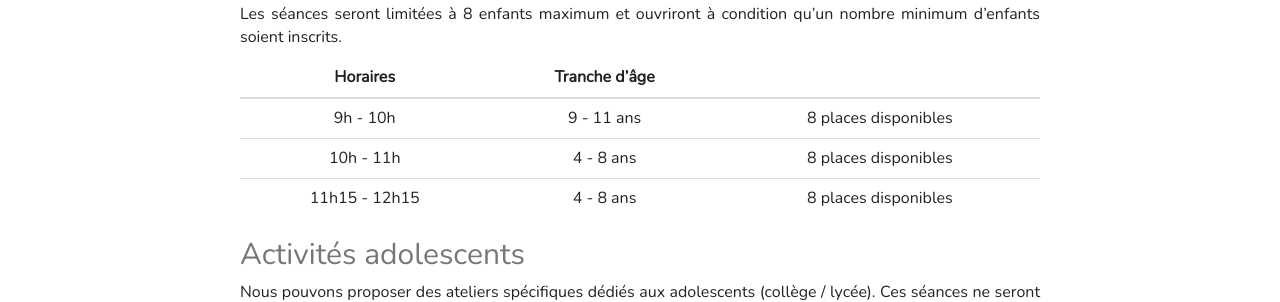
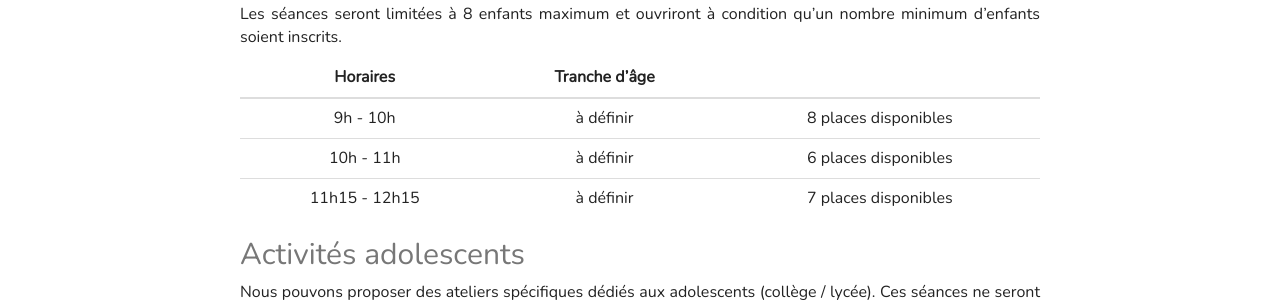
Before and after one commit to mlangues64/mlangues64.github.io, a Jekyll site: the page built from _posts/2023-08-26-inscription2023-2024.markdown, in a window 1280 px wide and 900 px high, scrolled down 961 px. Shown: the part 153-455 px from the top of the window. Built offline with Jekyll 4.4.1, drawn with Linux system fonts in a browser that asks for light colours; nearby versions of some CDN libraries.

Commit message:
update groups

```diff
--- a/_posts/2023-08-26-inscription2023-2024.markdown
+++ b/_posts/2023-08-26-inscription2023-2024.markdown
@@ -64,9 +64,9 @@ nombre minimum d'enfants soient inscrits.
 
 | Horaires | Tranche d'âge |      |
 |:--------:|:-------------:|:----:|
-| 9h - 10h  | 9 - 11 ans | 8 places disponibles |
-| 10h - 11h | 4 - 8 ans  | 8 places disponibles |
-| 11h15 - 12h15 | 4 - 8 ans | 8 places disponibles |
+| 9h - 10h  | à définir | 8 places disponibles |
+| 10h - 11h | à définir  | 6 places disponibles |
+| 11h15 - 12h15 | à définir | 7 places disponibles |
 |:--------:|:-------------:|:----:|
 {: .table }
 
```
